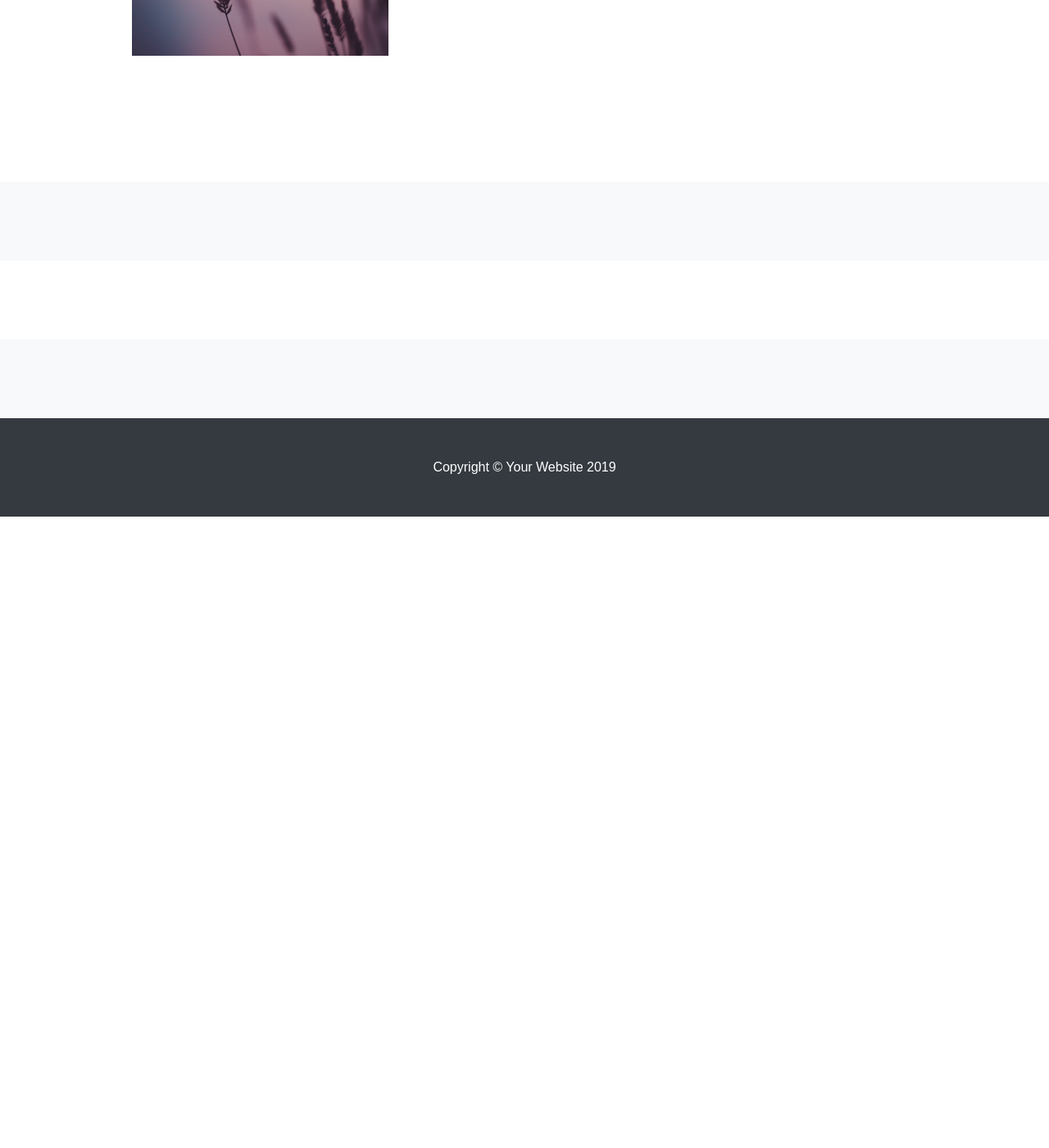
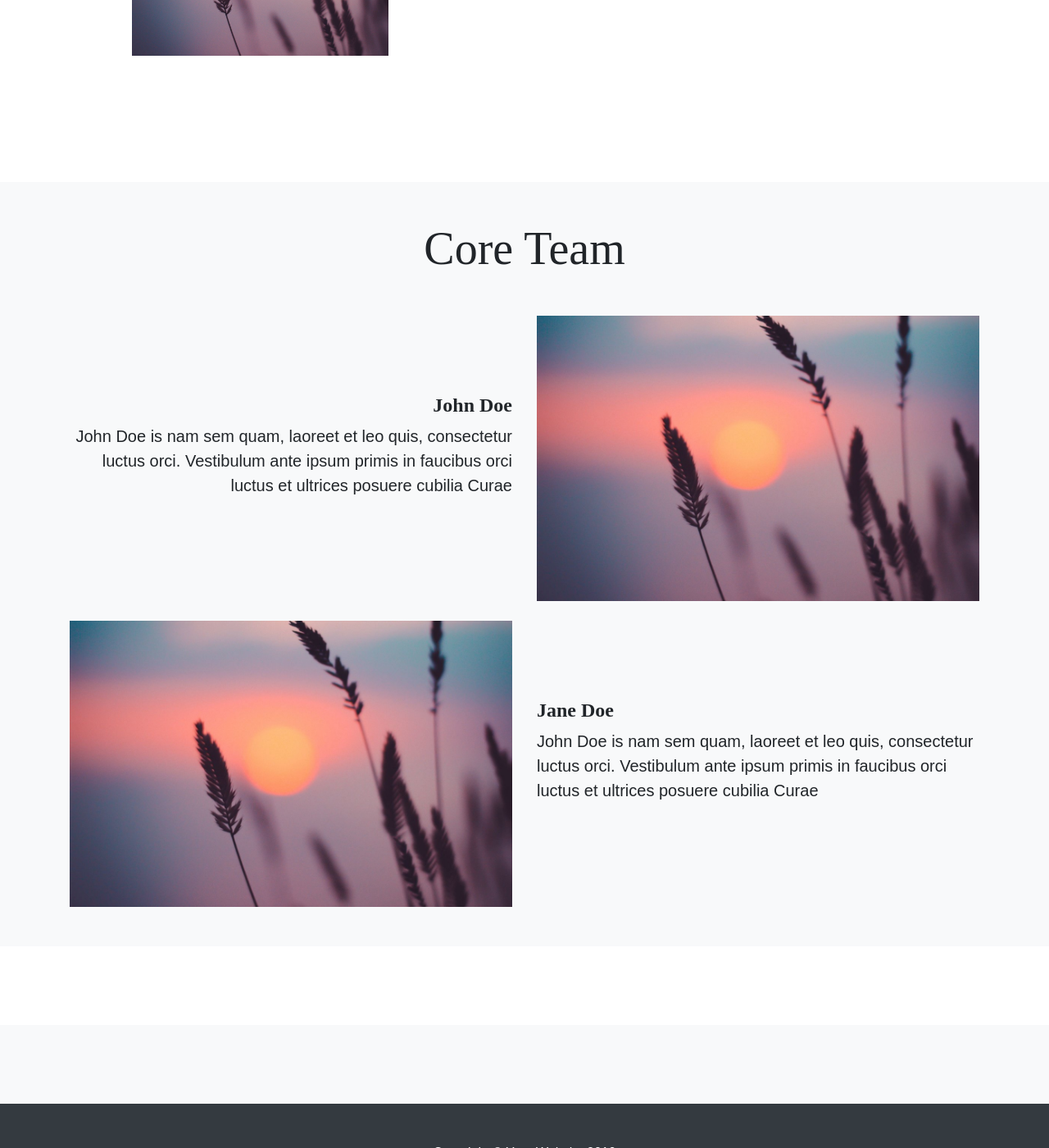
Before and after one commit to ic-Solutions/agsr-static, a Jekyll site: the page built from index.html, in a window 1280 px wide and 1400 px high, scrolled down 2486 px. Shown: the whole window at 82% size. Built offline with Jekyll 4.4.1, drawn with Linux system fonts in a browser that asks for light colours; nearby versions of some CDN libraries; some web fonts are replaced; before the commit the page ends 3116 px from its top, so only the background shows below that.

Commit message:
add core team

```diff
--- /dev/null
+++ b/_includes/core-team.html
@@ -0,0 +1,43 @@
+<section class="core-team bg-light py-5">
+  <div class="container">
+    <div class="row pb-3">
+      <div class="col-md-12 text-center">
+        <h2 class="display-4">Core Team</h2>
+      </div>
+    </div>
+    <div class="row pt-4">
+      <div class="col-12 col-md-6 text-right align-self-center pb-3">
+        <h4>John Doe</h4>
+        <p class="lead">
+          John Doe is nam sem quam, laoreet et leo quis, consectetur luctus
+          orci. Vestibulum ante ipsum primis in faucibus orci luctus et ultrices
+          posuere cubilia Curae
+        </p>
+      </div>
+      <div class="col-12 col-md-6">
+        <img
+          class="img-fluid"
+          src="/assets/images/rsz_ann-savchenko-h0h_89ifsws-unsplash.jpg"
+          alt="team member"
+        />
+      </div>
+    </div>
+    <div class="row pt-4">
+      <div class="col-12 col-md-6">
+        <img
+          class="img-fluid"
+          src="/assets/images/rsz_ann-savchenko-h0h_89ifsws-unsplash.jpg"
+          alt="team member"
+        />
+      </div>
+      <div class="col-12 col-md-6 align-self-center pb-3">
+        <h4>Jane Doe</h4>
+        <p class="lead">
+          John Doe is nam sem quam, laoreet et leo quis, consectetur luctus
+          orci. Vestibulum ante ipsum primis in faucibus orci luctus et ultrices
+          posuere cubilia Curae
+        </p>
+      </div>
+    </div>
+  </div>
+</section>
--- a/index.html
+++ b/index.html
@@ -105,7 +105,7 @@ layout: default
   </div>
 </section>
 
-<section class="core-team bg-light py-5"></section>
+{% include core-team.html %}
 
 <section class="gallery py-5"></section>
 
```
